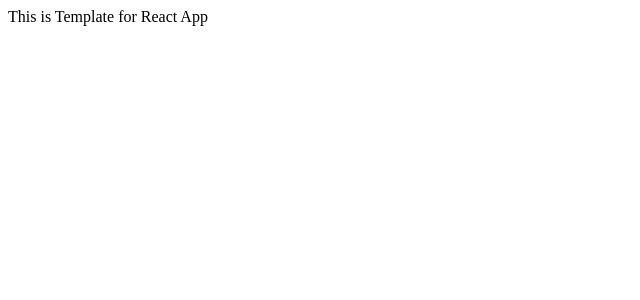
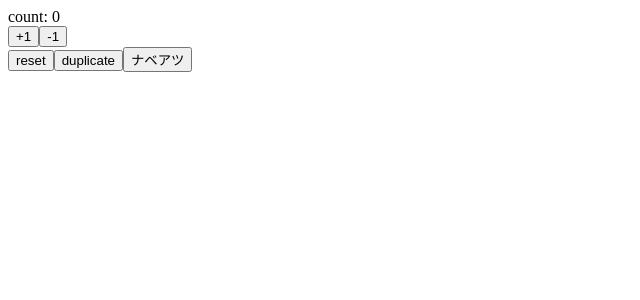
Before and after one commit to YudaiShiratori/react-hooks-1001, a React (Create React App) app: page / in a window 1280 px wide. Shown: the top 300 px of the page, without its empty margins (0-640 px from the left). Built offline with nearby package versions, Linux system fonts and the light colour scheme.

Commit message:
my first React Hook withuseState

```diff
--- a/src/App.js
+++ b/src/App.js
@@ -1,10 +1,32 @@
-import React from 'react'
+import React, { useState } from 'react'
 
 const App = () => {
+  const [count, setCount] = useState(0)
+
+  const increment = () => setCount(count + 1)
+  const decrement = () => setCount(count - 1)
+
+  const reset = () => setCount(0)
+  const duplicate = () => setCount(count * 2)
+  const devide3 = () => setCount(previousCount =>
+    previousCount % 3 === 0 ? previousCount / 3 : previousCount
+  )
+
   return (
-    <div>
-      This is Template for React App
-    </div>
+    <>
+      <div>
+        count: {count}
+      </div>
+      <div>
+        <button onClick={increment}>+1</button>
+        <button onClick={decrement}>-1</button>
+      </div>
+      <div>
+        <button onClick={reset}>reset</button>
+        <button onClick={duplicate}>duplicate</button>
+        <button　onClick={devide3}>ナベアツ</button>
+      </div>
+    </>
   )
 }
 
```
